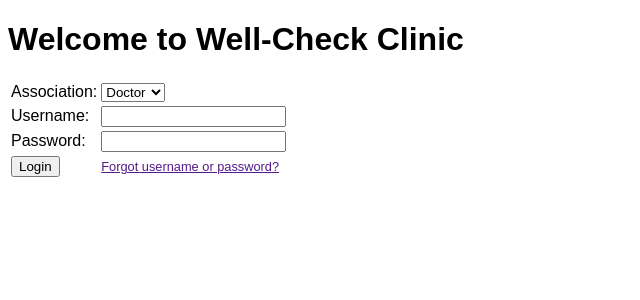
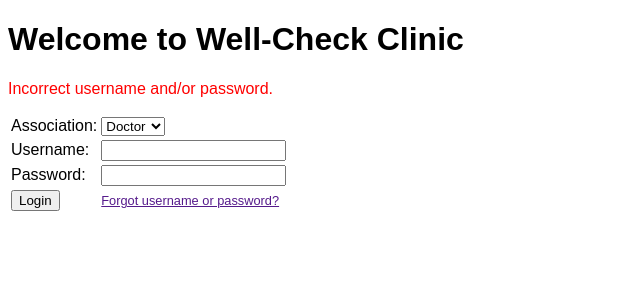
Before and after one commit to marcusfinney/Koala, a PHP site: page /index.php?error=incorrectlogin in a window 1280 px wide. Shown: the top 300 px of the page, without its empty margins (0-640 px from the left). Run offline with PHP 8.4, Linux system fonts and the light colour scheme.

Commit message:
incorrect login message now shows on login page

```diff
--- a/css/style.css
+++ b/css/style.css
@@ -2,6 +2,14 @@ body {
     font-family: arial, sans-serif;
 }
 
+/* For text you want to display smaller.
+   Currently used by 'Forgot username/password' link */
 .small {
     font-size: 0.8em;
 }
+
+/* For error messages to user.
+   Currently used by 'Incorrect username/password' error message */
+.error {
+    color: red;
+}
--- a/index.php
+++ b/index.php
@@ -7,6 +7,12 @@
 
     <body>
         <h1>Welcome to Well-Check Clinic</h1>
+        <!-- displays error message if checklogin.php did not pass login -->
+        <?php
+            if ($_GET and $_GET["error"] == "incorrectlogin") {
+                echo '<p class="error">Incorrect username and/or password.</p>';
+            }
+        ?>
         <form method="post" action="checklogin.php">
         <table>
             <tr>
```
Also changed, not shown: checklogin.php (+18 -12 lines).
